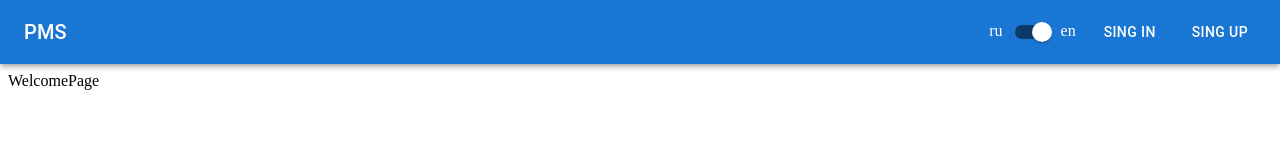
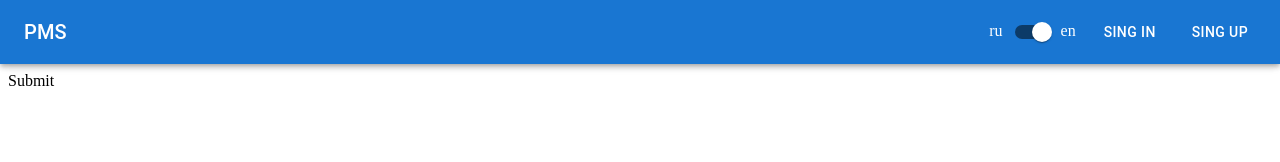
Before and after one commit to dmitriStpaniuk/project-management, a React (Create React App) app: page / in a window 1280 px wide. Shown: the top 162 px of the page. Built offline with nearby package versions, Linux system fonts and the light colour scheme.

Commit message:
add: context language

```diff
--- /dev/null
+++ b/src/components/languageContext/languageContext.tsx
@@ -0,0 +1,52 @@
+import React, { useContext, useMemo, useState } from 'react';
+import { FieldPathByValue } from 'react-hook-form';
+import { text, Text } from './text';
+
+type LanguageContextValue = {
+  currentLanguage: Language;
+  setCurrentLanguage: React.Dispatch<React.SetStateAction<Language>>;
+  text: Text;
+};
+
+const LanguageContext = React.createContext<LanguageContextValue | null>(null);
+
+export enum Language {
+  ru = 'ru',
+  en = 'en',
+}
+type LanguageContextProviderProps = {
+  children: React.ReactNode;
+};
+
+export const LanguageContextProvider = ({ children }: LanguageContextProviderProps) => {
+  const [currentLanguage, setCurrentLanguage] = useState<Language>(
+    (localStorage.getItem('currentLanguage') || Language.en) as Language
+  );
+  const value = useMemo(
+    () => ({
+      currentLanguage,
+      setCurrentLanguage,
+      text,
+    }),
+    [currentLanguage, setCurrentLanguage]
+  );
+  return <LanguageContext.Provider value={value}>{children}</LanguageContext.Provider>;
+};
+
+export const useTranslate = (path: FieldPathByValue<typeof text, { en: string; ru: string }>) => {
+  const { text, currentLanguage } = useContext(LanguageContext) as LanguageContextValue;
+  // eslint-disable-next-line @typescript-eslint/ban-ts-comment
+  // @ts-ignore
+  return path.split('.').reduce((acc, i) => acc[i], text)[currentLanguage];
+};
+
+export const useChangeLanguage = () => {
+  const { currentLanguage, setCurrentLanguage } = useContext(
+    LanguageContext
+  ) as LanguageContextValue;
+  const result = useMemo(() => [currentLanguage, setCurrentLanguage], [currentLanguage]) as [
+    Language,
+    React.Dispatch<React.SetStateAction<Language>>
+  ];
+  return result;
+};
--- /dev/null
+++ b/src/components/languageContext/text.ts
@@ -0,0 +1,14 @@
+export const text = {
+  buttons: {
+    submit: {
+      en: 'Submit',
+      ru: 'Отправить',
+    },
+    reset: {
+      en: 'Reset',
+      ru: 'Сброс',
+    },
+  },
+};
+
+export type Text = typeof text;
--- a/src/components/pages/login/Login.tsx
+++ b/src/components/pages/login/Login.tsx
@@ -1,5 +1,7 @@
+import { useTranslate } from 'components/languageContext/languageContext';
 import React from 'react';
 
 export default function Login() {
-  return <div className="container">Login</div>;
+  const buttonSubmitText = useTranslate('buttons.submit');
+  return <div className="container">{buttonSubmitText}</div>;
 }
--- a/src/components/pages/welcomePage/WelcomePage.tsx
+++ b/src/components/pages/welcomePage/WelcomePage.tsx
@@ -1,9 +1,11 @@
 import React from 'react';
+import { useTranslate } from 'components/languageContext/languageContext';
 
 export default function WelcomePage() {
+  const buttonSubmitText = useTranslate('buttons.submit');
   return (
     <div className="container" data-testid="welcome">
-      WelcomePage
+      {buttonSubmitText}
     </div>
   );
 }
--- a/src/components/pages/welcomePage/header/RuEnSwitches.tsx
+++ b/src/components/pages/welcomePage/header/RuEnSwitches.tsx
@@ -1,16 +1,18 @@
 import * as React from 'react';
 import Switch from '@mui/material/Switch';
+import { Language, useChangeLanguage } from 'components/languageContext/languageContext';
 
 export default function RuEnSwitches() {
-  const [checked, setChecked] = React.useState(true);
+  const [currentLanguage, setCurrentLanguage] = useChangeLanguage();
 
   const handleChange = (event: React.ChangeEvent<HTMLInputElement>) => {
-    setChecked(event.target.checked);
+    localStorage.setItem('currentLanguage', event.target.checked ? Language.en : Language.ru);
+    setCurrentLanguage(event.target.checked ? Language.en : Language.ru);
   };
 
   return (
     <Switch
-      checked={checked}
+      checked={currentLanguage === 'en'}
       onChange={handleChange}
       inputProps={{ 'aria-label': 'controlled' }}
       color="default"
--- a/src/index.tsx
+++ b/src/index.tsx
@@ -4,16 +4,19 @@ import App from './App';
 import { setupStore } from 'store/store';
 import { Provider } from 'react-redux';
 import { BrowserRouter } from 'react-router-dom';
+import { LanguageContextProvider } from 'components/languageContext/languageContext';
 
 const root = ReactDOM.createRoot(document.getElementById('root') as HTMLElement);
 const store = setupStore();
 
 root.render(
   <React.StrictMode>
-    <Provider store={store}>
-      <BrowserRouter>
-        <App />
-      </BrowserRouter>
-    </Provider>
+    <LanguageContextProvider>
+      <Provider store={store}>
+        <BrowserRouter>
+          <App />
+        </BrowserRouter>
+      </Provider>
+    </LanguageContextProvider>
   </React.StrictMode>
 );
```
Also changed, not shown: src/services/apiConstants.ts (+3 -8 lines).
